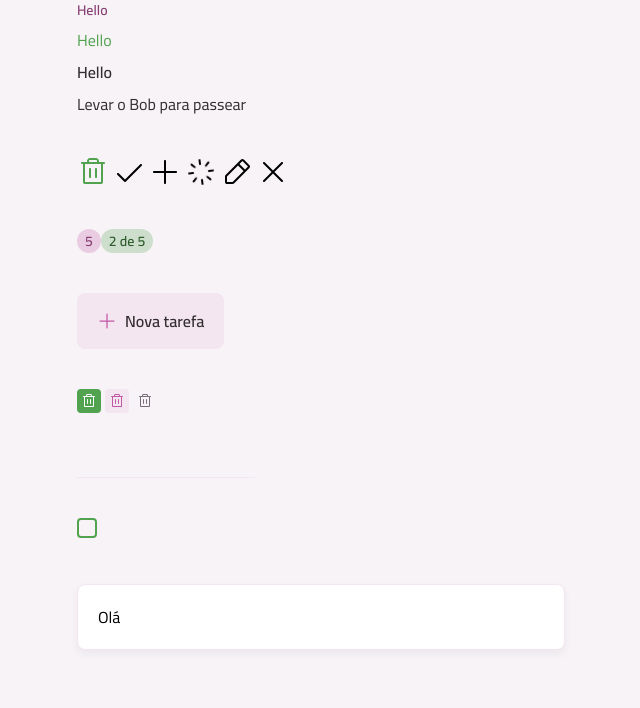
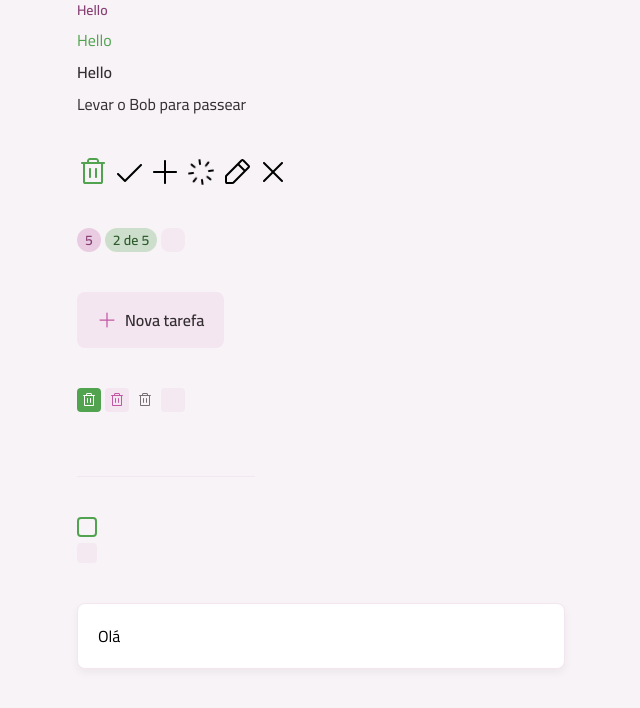
Before and after one commit to a-cs/rocketseat-react-2025, a React (Vite) app in the folder todo/: page / in a window 1280 px wide. Shown: the top 708 px of the page, without its empty margins (319-959 px from the left). Built offline with nearby package versions, Linux system fonts and the light colour scheme.

Commit message:
creating skeleton component

```diff
--- a/todo/src/App.tsx
+++ b/todo/src/App.tsx
@@ -13,6 +13,7 @@
 import InputCheckbox from "./components/input-checkbox";
 import Card from "./components/card";
 import Container from "./components/container";
+import Skeleton from "./components/skeleton";
 
 export default function App() {
 
@@ -42,9 +43,10 @@
 					<Icon svg={PencilIcon} />
 					<Icon svg={XIcon} />
 				</div>
-				<div >
+				<div className="flex gap-1">
 					<Badge variant="secondary">5</Badge>
 					<Badge variant="primary">2 de 5</Badge>
+					<Badge loading>5</Badge>
 				</div>
 
 				<div>
@@ -55,6 +57,7 @@
 					<ButtonIcon icon={TrashIcon} />
 					<ButtonIcon icon={TrashIcon} variant={"secondary"} />
 					<ButtonIcon icon={TrashIcon} variant={"tertiary"} />
+					<ButtonIcon icon={TrashIcon} loading/>
 				</div>
 
 				<div>
@@ -62,11 +65,18 @@
 				</div>
 				<div>
 					<InputCheckbox />
+					<InputCheckbox loading />
 				</div>
 
 				<div>
 					<Card size="md">Olá</Card>
 				</div>
+
+				<div className="space-y-2">
+					<Skeleton className="h-6"/>
+					<Skeleton className="h-6"/>
+					<Skeleton className="w-96 h-6"/>
+				</div>
 			</div>
 		</Container>
 	)
--- a/todo/src/components/badge.tsx
+++ b/todo/src/components/badge.tsx
@@ -1,10 +1,12 @@
 import type { ComponentProps } from "react";
 import Text from "./text";
-import { cva, type VariantProps } from "class-variance-authority";
+import { cva, cx, type VariantProps } from "class-variance-authority";
+import Skeleton from "./skeleton";
 
-export const badgeVariant = cva("inline-flex items-center justify-center rounded-full", {
+export const badgeVariants = cva("inline-flex items-center justify-center rounded-full", {
 	variants: {
 		variant: {
+			none: "",
 			primary: "bg-green-light",
 			secondary: "bg-pink-light"
 		},
@@ -21,6 +23,7 @@
 export const badgeTextVariants = cva("", {
 	variants: {
 		variant: {
+			none: "",
 			primary: "text-green-dark",
 			secondary: "text-pink-dark"
 		}
@@ -30,16 +33,35 @@
 	}
 })
 
-interface BadgeProps extends ComponentProps<"div">, VariantProps<typeof badgeVariant> { }
+interface BadgeProps extends ComponentProps<"div">,
+	VariantProps<typeof badgeVariants> {
+	loading?: boolean
+}
+
+export const badgeSkeletonVariants = cva("",
+	{
+		variants: {
+			size: {
+				sm: "w-6 h-6"
+			}
+		},
+		defaultVariants: {
+			size: "sm"
+		}
+	})
 
 export default function Badge({
 	variant,
 	size,
 	className,
 	children,
+	loading,
 	...props
 }: BadgeProps) {
-	return <div className={badgeVariant({variant, size, className})} {...props}>
-		<Text variant="body-sm-bold" className={badgeTextVariants({variant})}> {children}</Text>
-	</div>
+	return (
+		loading ? (<Skeleton className={cx(badgeVariants({ variant: "none" }), badgeSkeletonVariants({ size }), className)} />) :
+			(<div className={badgeVariants({ variant, size, className })} {...props}>
+				<Text variant="body-sm-bold" className={badgeTextVariants({ variant })}> {children}</Text>
+			</div>)
+	)
 }
--- a/todo/src/components/button-icon.tsx
+++ b/todo/src/components/button-icon.tsx
@@ -1,10 +1,12 @@
 import type { ComponentProps } from "react";
 import Icon from "./icon";
 import { cva, type VariantProps } from "class-variance-authority";
+import Skeleton from "./skeleton";
 
 export const buttonIconVariants = cva("inline-flex items-center justify-center cursor-pointer transition group", {
 	variants: {
 		variant: {
+			none: "",
 			primary: "bg-green-base hover:bg-green-dark",
 			secondary: "bg-gray-200 hover:bg-pink-dark",
 			tertiary: "bg-transparent hover:bg-gray-200",
@@ -26,6 +28,7 @@
 export const buttonIconIconVariants = cva("transition",{
 	variants: {
 		variant: {
+			none: "",
 			primary: "fill-white",
 			secondary: "fill-pink-base group-hover:fill-white",
 			tertiary: "fill-gray-300 group-hover:fill-gray-400",
@@ -41,11 +44,15 @@
 })
 
 interface ButtonIconProps extends VariantProps<typeof buttonIconVariants>, Omit<ComponentProps<"button">, "size" | "disabled"> {
-	icon: ComponentProps<typeof Icon>["svg"]
+	icon: ComponentProps<typeof Icon>["svg"],
+	loading?:boolean
 }
 
-export default function ButtonIcon({ variant, size, disabled, className, icon, ...props }: ButtonIconProps) {
-	return <button className={buttonIconVariants({variant, size, disabled, className})} {...props}>
-		<Icon svg={ icon} className={buttonIconIconVariants({variant, size})} />
-	</button>
+export default function ButtonIcon({ variant, size, disabled, className, icon, loading, ...props }: ButtonIconProps) {
+	return (
+		loading ? (<Skeleton rounded="sm" className={buttonIconVariants({ variant: "none",size, className })} />) :
+		(<button className={buttonIconVariants({variant, size, disabled, className})} {...props}>
+			<Icon svg={ icon} className={buttonIconIconVariants({variant, size})} />
+		</button>)
+	)
 }
--- a/todo/src/components/input-checkbox.tsx
+++ b/todo/src/components/input-checkbox.tsx
@@ -2,6 +2,7 @@
 import type { ComponentProps } from "react";
 import Icon from "./icon";
 import CheckIcon from "../assets/icons/check.svg?react"
+import Skeleton from "./skeleton";
 
 export const inputCheckboxWrapperVariants = cva(`
 		inline-flex items-center justify-center relative group
@@ -9,12 +10,17 @@
 
 export const inputCheckboxVariants = cva(`
 		appearance-none peer flex items-center justify-center cursor-pointer
-		border-2 border-solid transition overflow-hidden
-		border-green-base hover:border-green-dark hover:bg-green-dark/20
-		checked:border-green-base checked:bg-green-base
-		group-hover:checked:border-green-dark group-hover:checked:bg-green-dark
+		 transition overflow-hidden
+
 	`, {
 	variants: {
+		variant: {
+			none:"",
+			default: `border-2 border-solid
+			border-green-base hover:border-green-dark hover:bg-green-dark/20
+			checked:border-green-base checked:bg-green-base
+			group-hover:checked:border-green-dark group-hover:checked:bg-green-dark`
+		},
 		size: {
 			md: "w-5 h-5 rounded-sm"
 		},
@@ -23,6 +29,7 @@
 		}
 	},
 	defaultVariants: {
+		variant:"default",
 		size: "md",
 		disabled: false
 	}
@@ -45,11 +52,17 @@
 )
 
 interface InputCheckboxProps extends VariantProps<typeof inputCheckboxVariants>,
-	Omit<ComponentProps<"input">, "size" | "disabled"> { }
+	Omit<ComponentProps<"input">, "size" | "disabled"> {
+	loading?: boolean
+}
 
-export default function InputCheckbox({ size, disabled, className, ...props }: InputCheckboxProps) {
-	return <label className={inputCheckboxWrapperVariants({ className })}>
-		<input type="checkbox" className={inputCheckboxVariants({ size, disabled })} {...props} />
-		<Icon svg={CheckIcon} className={inputCheckboxIconVariants({ size })} />
-	</label>
+export default function InputCheckbox({ variant, size, disabled, className, loading, ...props }: InputCheckboxProps) {
+	return (
+		loading ? (<Skeleton rounded="sm" className={inputCheckboxVariants({ variant: "none", size, className })} />) :
+			(<label className={inputCheckboxWrapperVariants({ className })}>
+				<input type="checkbox" className={inputCheckboxVariants({ variant, size, disabled })} {...props} />
+				<Icon svg={CheckIcon} className={inputCheckboxIconVariants({ size })} />
+			</label>
+			)
+	)
 }
--- /dev/null
+++ b/todo/src/components/skeleton.tsx
@@ -0,0 +1,24 @@
+import { cva, type VariantProps } from "class-variance-authority";
+import type { ComponentProps } from "react";
+
+export const skeletonVariants = cva(`
+		animate-pulse bg-gray-200 pointer-events-none
+	`, {
+	variants: {
+		rounded: {
+			sm: "rounded-sm",
+			lg: "rounded-lg",
+			full: "rounded-full",
+		}
+	},
+	defaultVariants: {
+		rounded: "lg"
+	}
+})
+
+interface SkeletonProps extends VariantProps<typeof skeletonVariants>,
+	ComponentProps<"div"> { }
+
+export default function Skeleton({ rounded, className, ...props }: SkeletonProps) {
+	return <div className={skeletonVariants({rounded, className})} {...props} />
+}
```
